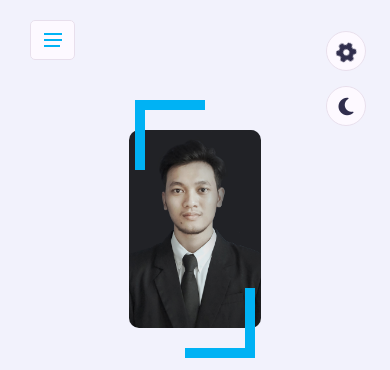
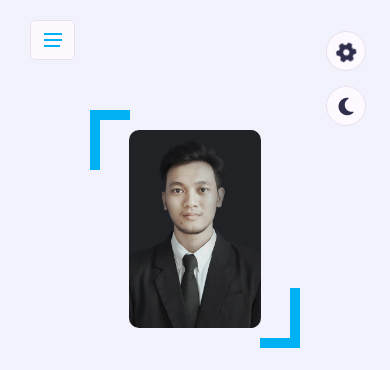
Before and after one commit to adlanalihafidz/adlanalihafidz.github.io, a plain HTML site: page index.html in a window 390 px wide. Shown: the top 370 px of the page. Drawn offline with nearby package versions, Linux system fonts and the light colour scheme; a web font is replaced by a local one.

Commit message:
Update style.css

```diff
--- a/css/style.css
+++ b/css/style.css
@@ -19,6 +19,7 @@ body.dark {
   --bg-black-50: #393939;
   --text-black-900: #ffffff;
   --text-black-700: #e9e9e9;
+
 }
 body {
   margin: 0;
@@ -27,6 +28,10 @@ body {
   font-size: 16px;
   font-family: "Poppins", sans-serif;
   overflow-x: hidden;
+}
+img {
+    max-width: 100%;
+    height: auto;
 }
 * {
   padding: 0;
@@ -81,10 +86,6 @@ ul {
   padding-right: 15px;
 }
 
-.padd-16 {
-  padding-left: 200px;
-  padding-right: 25px;
-}
 
 .container {
   max-width: 1100px;
@@ -547,7 +548,7 @@ h3.my-profession {
   width: 100%;
   margin-left: auto;
   margin-right: auto;
-  min-height: 370px;
+  min-height: 340px;
   background-color: var(--bg-black-100);
   border: 1px solid var(--bg-black-50);
   border-radius: 10px;
@@ -892,5 +893,98 @@ h3.my-profession {
   width: 70px;
   top: -30px;
   left: 120px;
+}
+}
+
+@media (max-width: 500px) {
+
+  .home {
+    flex-direction: column;
+    text-align: center;
+    padding-top: 60px;
+  }
+  .home .home-info {
+    flex: 0 0 100%;
+    max-width: 100%;
+    order: 2;
+  }
+  .home .home-img {
+    flex: 0 0 100%;
+    max-width: 100%;
+    order: 1;
+    margin-bottom: 30px;
+  }
+  .home .home-img img {
+    width: 40%;
+    height: auto;
+    border-radius: 10px;
+  }
+  .home-img::after {
+    content: "";
+    position: absolute;
+    height: 70px;
+    width: 50px;
+    bottom: -25px;
+    right: 90px;
+  }
+  .home-img::before {
+  content: "";
+  position: absolute;
+  height: 70px;
+  width: 50px;
+  top: -25px;
+  left: 90px;
+  }
+  .body {
+      font-size: 14px;
+  }
+  .service .service-item .service-item-inner {
+  min-height: 450px;
   }
 }
+
+@media (max-width: 400px) {
+    .home {
+    flex-direction: column;
+    text-align: center;
+    padding-top: 60px;
+  }
+  .home .home-info {
+    flex: 0 0 100%;
+    max-width: 100%;
+    order: 2;
+  }
+  .home .home-img {
+    flex: 0 0 100%;
+    max-width: 100%;
+    order: 1;
+    margin-bottom: 30px;
+  }
+  .home .home-img img {
+    width: 40%;
+    height: auto;
+    border-radius: 10px;
+  }
+  .home-img::after {
+    content: "";
+    position: absolute;
+    height: 60px;
+    width: 40px;
+    bottom: -20px;
+    right: 75px;
+  }
+  .home-img::before {
+  content: "";
+  position: absolute;
+  height: 60px;
+  width: 40px;
+  top: -20px;
+  left: 75px;
+  }
+  .body {
+      font-size: 12px;
+  }
+  .service .service-item .service-item-inner {
+  min-height: 450px;
+  }
+}
```
